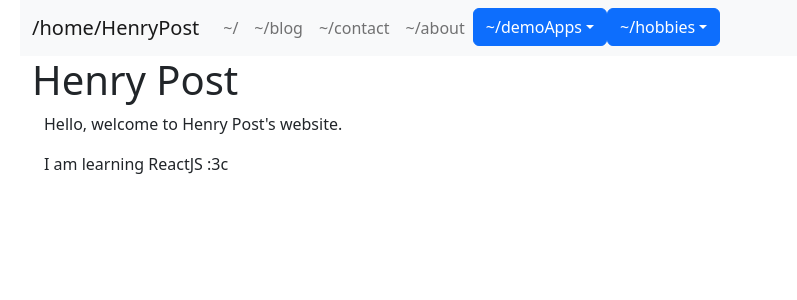
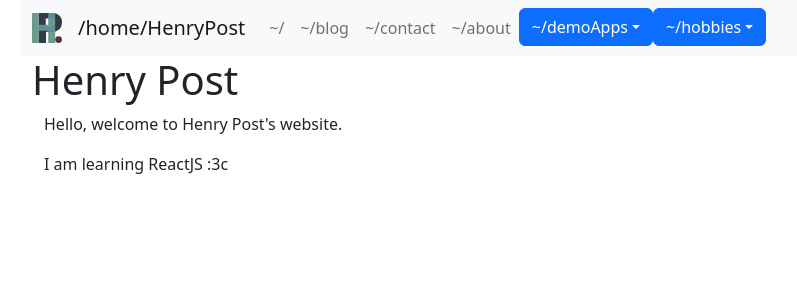
Before and after one commit to meltingscales/henrypost.net, a React (Create React App) app: page / in a window 1280 px wide. Shown: the top 300 px of the page, without its empty margins (62-859 px from the left). Built offline with nearby package versions, Linux system fonts and the light colour scheme.

Commit message:
add logo

```diff
--- a/src/Navigation.tsx
+++ b/src/Navigation.tsx
@@ -39,6 +39,14 @@ const Navigation = () =>
             <Navbar bg={'light'} expand={'sm'}>
                 <Container>
                     <Navbar.Brand href={"/"}>
+                        <img
+                            src={'hp.svg'}
+                            width="30"
+                            height="30"
+                            style={{marginRight: '1rem'}}
+                            className="d-inline-block align-top"
+                            alt="React Bootstrap logo"
+                        />
                         {TextFmtService.homeDirAbsFmt(Config.OWNER_NAME_NO_SPACE)}
                     </Navbar.Brand>
 
```
